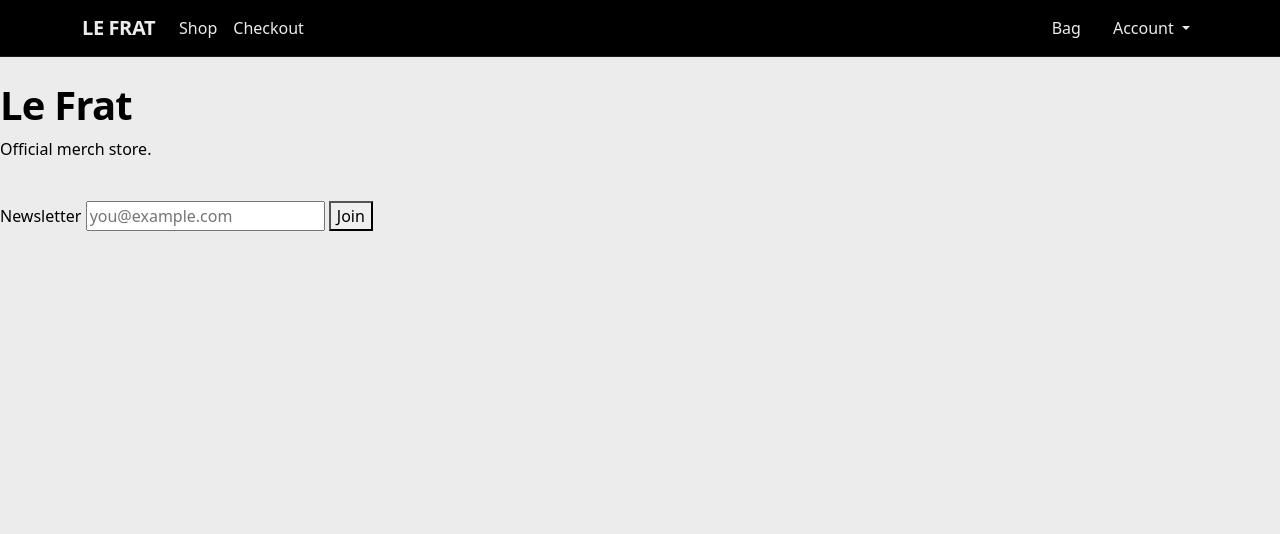
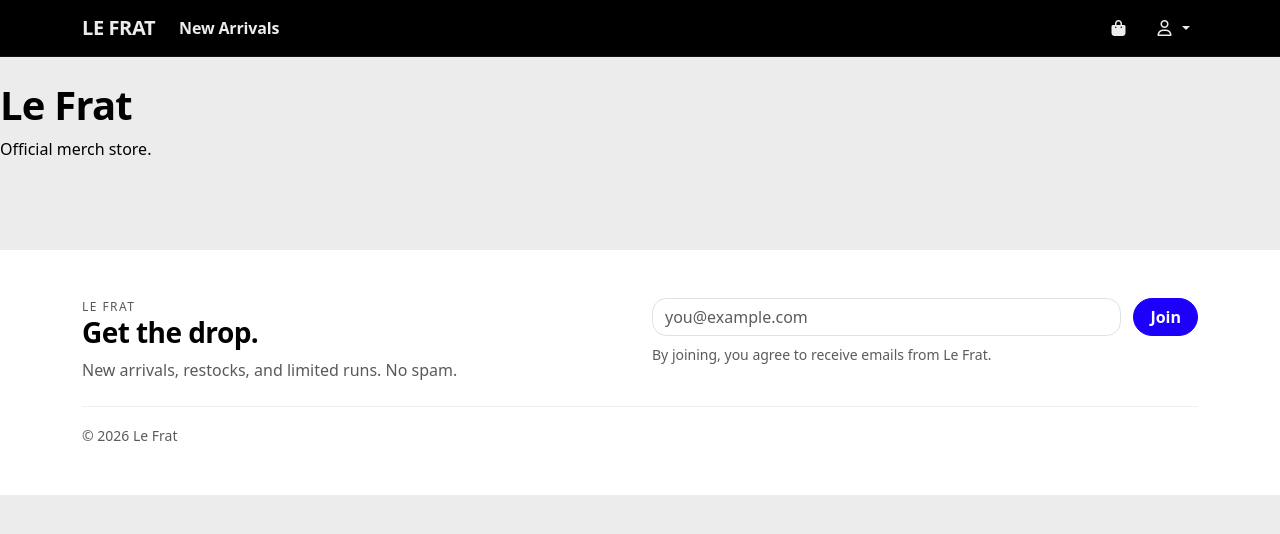
Before and after one commit to madlp24/le-frat, a Django app: page / in a window 1280 px wide. Shown: the top 534 px of the page. Run offline with Django 5.2, Linux system fonts and the light colour scheme; some libraries are stand-ins or nearby versions.

Commit message:
Added footer templates

```diff
--- a/marketing/urls.py
+++ b/marketing/urls.py
@@ -2,5 +2,9 @@ from django.urls import path
 from . import views
 
 urlpatterns = [
-    path("newsletter/", views.newsletter_signup, name="newsletter_signup"),
+    path("support/", views.support, name="support"),
+    path("privacy/", views.privacy, name="privacy"),
+    path("terms/", views.terms, name="terms"),
+    path("about/", views.about, name="about"),
+    path("faqs/", views.faqs, name="faqs"),
 ]
--- a/static/css/base.css
+++ b/static/css/base.css
@@ -498,3 +498,49 @@ form[method="GET"]{
   border-radius: 1rem;
   padding: 2rem 1rem;
 }
+
+
+.lf-nav{
+  border-bottom: 1px solid rgba(255,255,255,0.08);
+}
+
+.lf-brand{
+  font-weight: 900;
+  letter-spacing: -0.02em;
+}
+
+.lf-navlinks .nav-link{
+  font-weight: 700;
+  letter-spacing: -0.01em;
+}
+
+.lf-navicon{
+  display: inline-flex;
+  align-items: center;
+  gap: .4rem;
+}
+
+.lf-badge{
+  position: absolute;
+  top: -6px;
+  right: -10px;
+}
+
+.lf-footer{
+  background: #fff;
+  border-top: 1px solid rgba(0,0,0,0.08);
+}
+
+.lf-newsletter{
+  display: flex;
+  gap: .75rem;
+  flex-wrap: wrap;
+}
+
+.lf-newsletter .form-control{
+  flex: 1 1 220px;
+}
+
+.lf-footer__bottom{
+  border-top: 1px solid rgba(0,0,0,0.06);
+}
--- a/templates/includes/footer.html
+++ b/templates/includes/footer.html
@@ -1,6 +1,25 @@
-<form method="POST" action="{% url 'newsletter_signup' %}">
-  {% csrf_token %}
-  <label for="id_email">Newsletter</label>
-  <input type="email" name="email" id="id_email" placeholder="you@example.com" required>
-  <button type="submit">Join</button>
-</form>
+<footer class="lf-footer mt-5">
+  <div class="container py-5">
+    <div class="row g-4 align-items-start">
+      <div class="col-12 col-lg-6">
+        <p class="lf-eyebrow m-0">LE FRAT</p>
+        <h3 class="m-0 fw-bold">Get the drop.</h3>
+        <p class="lf-muted mt-2 mb-0">New arrivals, restocks, and limited runs. No spam.</p>
+      </div>
+
+      <div class="col-12 col-lg-6">
+        <form method="POST" action="{% url 'newsletter_signup' %}" class="lf-newsletter">
+          {% csrf_token %}
+          <label for="id_email" class="visually-hidden">Newsletter</label>
+          <input type="email" name="email" id="id_email" class="form-control lf-input" placeholder="you@example.com" required>
+          <button type="submit" class="btn btn-primary lf-btn-pill">Join</button>
+        </form>
+        <p class="text-muted mt-2 mb-0 small">By joining, you agree to receive emails from Le Frat.</p>
+      </div>
+    </div>
+
+    <div class="lf-footer__bottom mt-4 pt-3">
+      <span class="small text-muted">© {% now "Y" %} Le Frat</span>
+    </div>
+  </div>
+</footer>
--- a/templates/includes/main-nav.html
+++ b/templates/includes/main-nav.html
@@ -1,8 +1,8 @@
-<nav class="navbar navbar-expand-lg navbar-dark">
+<nav class="navbar navbar-expand-lg navbar-dark lf-nav">
   <div class="container">
 
     <!-- Brand -->
-    <a class="navbar-brand fw-bold" href="{% url 'home' %}">
+    <a class="navbar-brand lf-brand" href="{% url 'home' %}">
       LE FRAT
     </a>
 
@@ -19,18 +19,12 @@
       <span class="navbar-toggler-icon"></span>
     </button>
 
-    <!-- Links -->
     <div class="collapse navbar-collapse" id="mainNavbar">
 
       <!-- Left -->
-      <ul class="navbar-nav me-auto mb-2 mb-lg-0">
+      <ul class="navbar-nav me-auto mb-2 mb-lg-0 lf-navlinks">
         <li class="nav-item">
-          <a class="nav-link" href="{% url 'products' %}">Shop</a>
-        </li>
-
-        <!-- ✅ NEW: Checkout link -->
-        <li class="nav-item">
-          <a class="nav-link" href="{% url 'checkout' %}">Checkout</a>
+          <a class="nav-link" href="{% url 'products' %}">New Arrivals</a>
         </li>
       </ul>
 
@@ -39,11 +33,12 @@
 
         <!-- Bag -->
         <li class="nav-item">
-          <a class="nav-link position-relative" href="{% url 'view_bag' %}">
-            Bag
+          <a class="nav-link position-relative lf-navicon" href="{% url 'view_bag' %}" aria-label="Bag">
+            <i class="fa-solid fa-bag-shopping"></i>
+            <span class="ms-2 d-inline d-lg-none">Bag</span>
+
             {% if product_count %}
-              <span
-                class="position-absolute top-0 start-100 translate-middle badge rounded-pill bg-primary">
+              <span class="badge rounded-pill bg-primary lf-badge">
                 {{ product_count }}
               </span>
             {% endif %}
@@ -53,39 +48,24 @@
         <!-- Account -->
         <li class="nav-item dropdown">
           <a
-            class="nav-link dropdown-toggle"
+            class="nav-link dropdown-toggle lf-navicon"
             href="#"
             id="accountDropdown"
             role="button"
             data-bs-toggle="dropdown"
             aria-expanded="false"
           >
-            Account
+            <i class="fa-regular fa-user"></i>
+            <span class="ms-2 d-inline d-lg-none">Account</span>
           </a>
 
           <ul class="dropdown-menu dropdown-menu-end">
             {% if request.user.is_authenticated %}
-              <li>
-                <a class="dropdown-item" href="{% url 'profile' %}">
-                  Profile
-                </a>
-              </li>
-              <li>
-                <a class="dropdown-item" href="{% url 'account_logout' %}">
-                  Logout
-                </a>
-              </li>
+              <li><a class="dropdown-item" href="{% url 'profile' %}">Profile</a></li>
+              <li><a class="dropdown-item" href="{% url 'account_logout' %}">Logout</a></li>
             {% else %}
-              <li>
-                <a class="dropdown-item" href="{% url 'account_login' %}">
-                  Login
-                </a>
-              </li>
-              <li>
-                <a class="dropdown-item" href="{% url 'account_signup' %}">
-                  Sign Up
-                </a>
-              </li>
+              <li><a class="dropdown-item" href="{% url 'account_login' %}">Login</a></li>
+              <li><a class="dropdown-item" href="{% url 'account_signup' %}">Sign Up</a></li>
             {% endif %}
           </ul>
         </li>
```
Also changed, not shown: marketing/views.py (+17 -0 lines), marketing/templates/about.html (added), marketing/templates/faqs.html (added), marketing/templates/privacy.html (added), marketing/templates/support.html (added), marketing/templates/terms.html (added).
